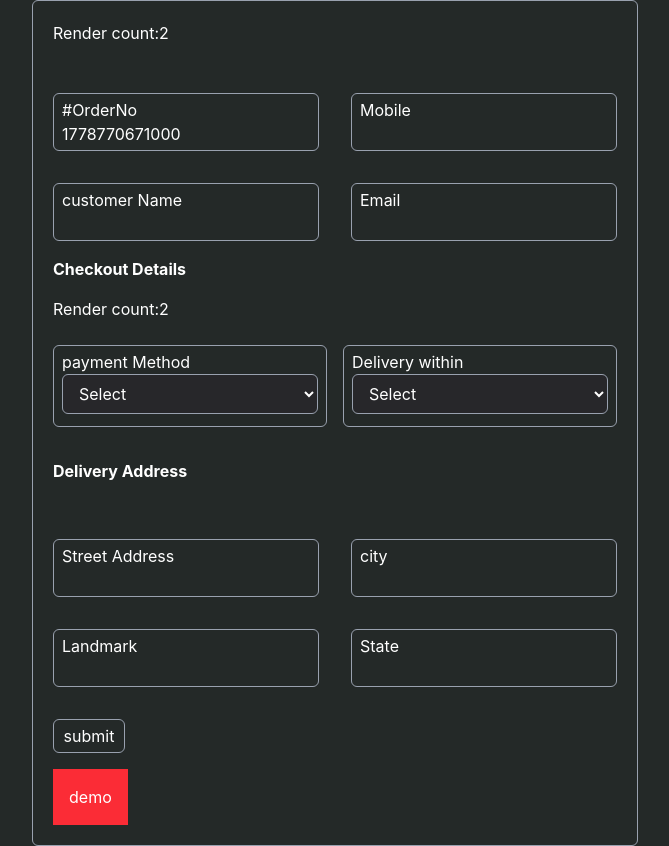
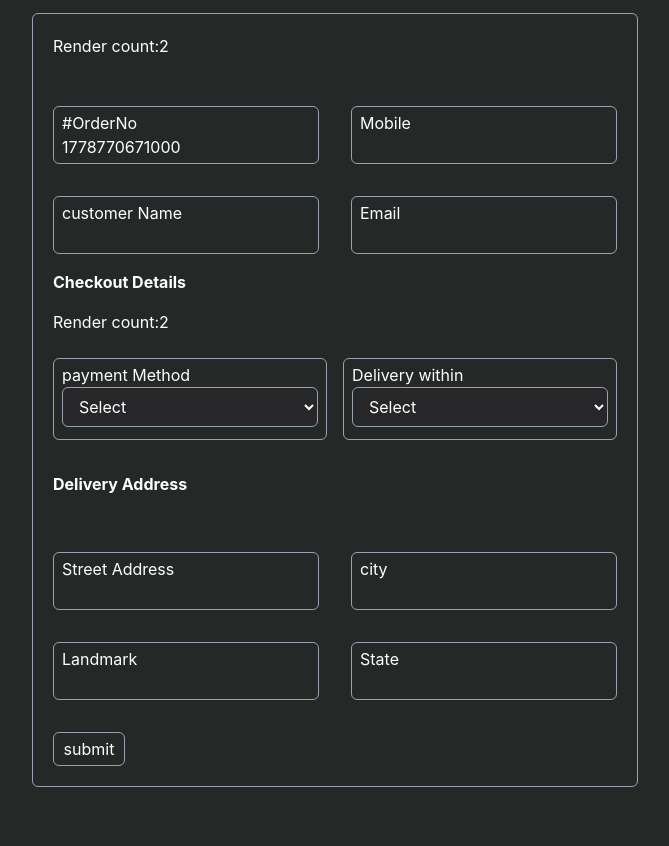
Before and after one commit to amiralim1377/react-hook-form-workshop, a React (Vite) app: page / in a window 1280 px wide. Shown: the whole page, without its empty margins (305-974 px from the left). After the commit the page ends 800 px from the top, so only its background shows below. Built offline with nearby package versions, Linux system fonts and the light colour scheme.

Commit message:
remove set-get-valuse and demo button

```diff
--- a/src/pages/FoodDelivery/FoodDeliveryForm.tsx
+++ b/src/pages/FoodDelivery/FoodDeliveryForm.tsx
@@ -36,7 +36,7 @@ export default function FoodDeliveryForm() {
       reValidateMode: "onChange",
     });
 
-  const { handleSubmit, control, getValues, setValue, getFieldState } = methods;
+  const { handleSubmit, control } = methods;
 
   const onSubmit: SubmitHandler<FoodDeliveryFormType> = async (formData) => {
     await new Promise((resolve, rejects) => {
@@ -47,14 +47,9 @@ export default function FoodDeliveryForm() {
 
   // onerror-function
   const onError: SubmitErrorHandler<FoodDeliveryFormType> = (errors) => {
-    // console.log(errors);
-    console.log("getValues:", getValues(["address", "mobile"]));
+    console.log(errors);
   };
 
-  const onDemo = () => {
-    console.log(setValue("paymentMethod", "cod", { shouldTouch: true }));
-    console.log(getFieldState("paymentMethod"));
-  };
   return (
     <form
       autoComplete="off"
@@ -73,9 +68,6 @@ export default function FoodDeliveryForm() {
       <div className="mt-8">
         <SubmitButton control={control} value={"submit"} />
       </div>
-      <button type="button" className="bg-red-500 p-4 mt-4" onClick={onDemo}>
-        demo
-      </button>
     </form>
   );
 }
```
